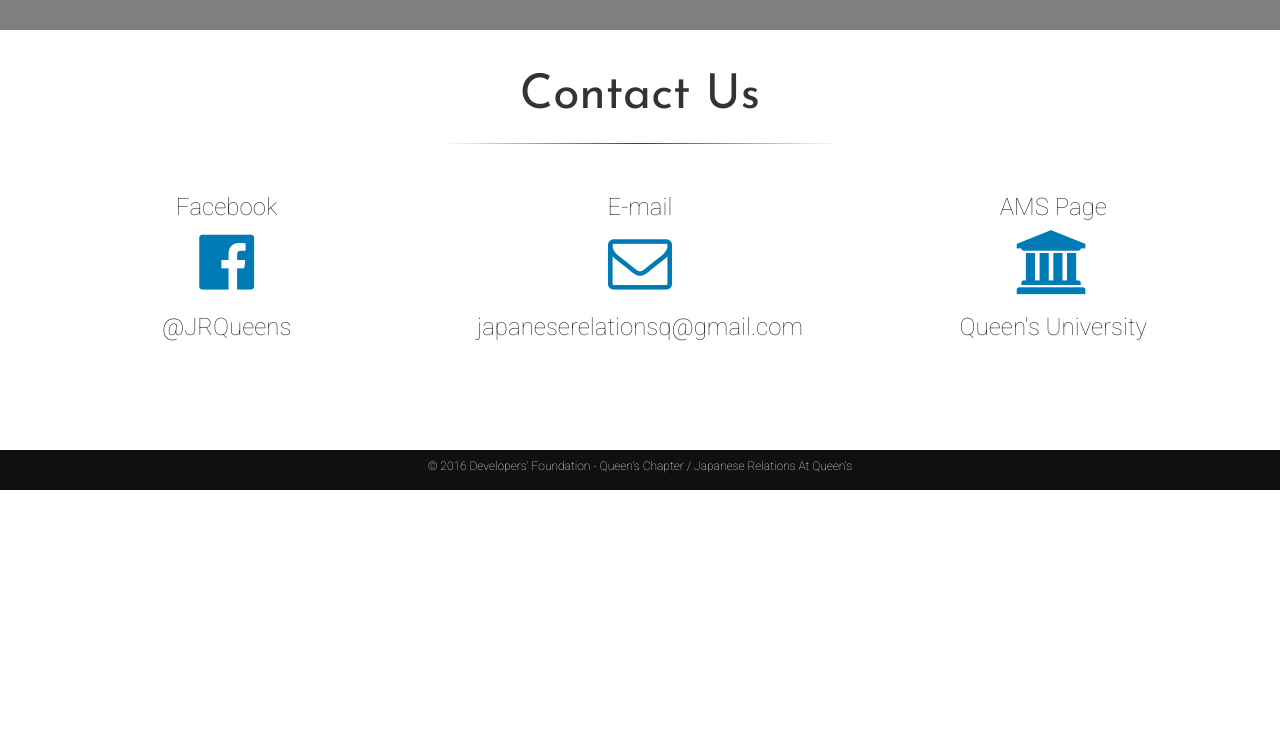
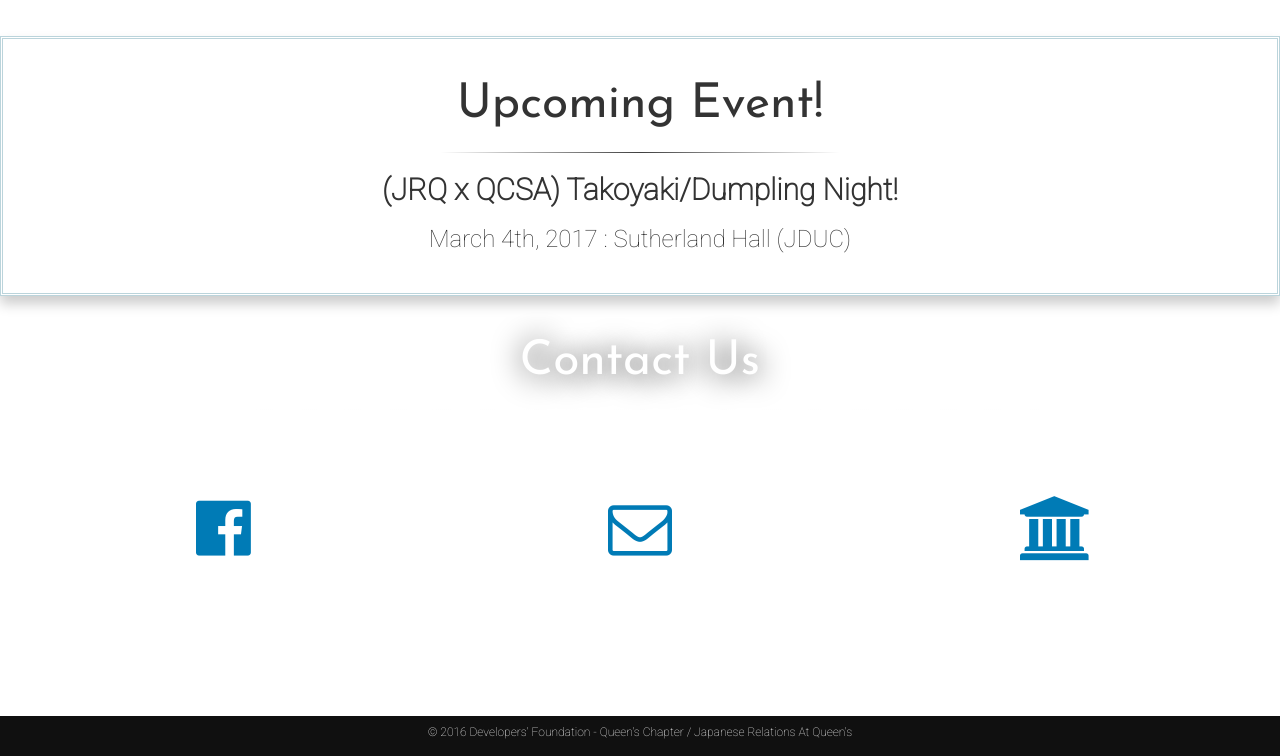
Before and after one commit to Developers-Foundation/JRQ-Website, a PHP site: page /index.html in a window 1280 px wide. Shown: the part 1943-2699 px from the top of the page. Before the commit the page ends 2433 px from the top, so only its background shows below. Run offline with PHP 8.4, Linux system fonts and the light colour scheme; some web fonts are replaced.

Commit message:
Final Deploy: Membership Discount modal addition, upcoming event section added, styling changes for contact section, added one more parallax, improved loading times for background images

```diff
--- a/public_html/css/style.css
+++ b/public_html/css/style.css
@@ -95,7 +95,7 @@ div#landing h1 {
 	text-shadow: 1px 2px 30px #050505;
 }
 
-#landing hr, #events hr{
+#landing hr, #events hr, #contact hr{
 	max-width: 800px;
 	background: linear-gradient(to right, rgba(255, 255, 255, 0), rgba(255, 255, 255, 0.75), rgba(255, 255, 255, 0));
 }
@@ -104,7 +104,7 @@ div#landing h1 {
 	color:#A9BCF7;
 }
 
-#about, #contact{
+#about, #next-event {
 	padding: 20px;
 	background-color:#FFFFFF;
 	font-color: black;
@@ -112,6 +112,8 @@ div#landing h1 {
 
 #about {
 	min-height: 500px;
+  box-shadow: 0 8px 12px 0 rgba(0,0,0,0.2);
+  border: 3px double #BBD4DB;
 }
 
 #contact {
@@ -128,7 +130,7 @@ div#landing h1 {
 	padding-top: 50px;
 }
 
-div#events h1{
+#events h1, #contact h1{
 	color: #FFF;
 	margin: 0;
 	text-align: center;
@@ -139,10 +141,15 @@ div#events h1{
 
 #events {
 	min-height: 560px;
-	background-color: rgba(0,0,0,0.5);
 }
 
-.event-info {
+#next-event {
+  min-height: 260px;
+  box-shadow: 0 8px 12px 0 rgba(0,0,0,0.2);
+  border: 3px double #BBD4DB;
+}
+
+.event-info, #contact {
 	color:#FFF;
 }
 
--- a/public_html/index.html
+++ b/public_html/index.html
@@ -59,7 +59,7 @@
     </nav>
 
 <!-- Landing -->
-    <div id="landing" class="container-fluid parallax-window wow fadeIn" data-parallax="scroll" data-image-src="img/bg5.jpg">
+    <div id="landing" class="container-fluid parallax-window wow fadeIn" data-parallax="scroll" data-image-src="img/bg55.jpg">
         <div class="row">
             <div class="col-xs-12">
             <hr class="wow fadeInRight" data-wow-delay="0.2s" />
@@ -105,16 +105,57 @@
                         <h3 class="info-title">JRQ Membership</h3>
                         <hr/>
                         <i class="fa fa-credit-card fa-4x" aria-hidden="true"></i>
-                        <p class="about-text">Get discounts on our monthly events and various places in Kingston. Click <a href="#">here</a> for more information.</p>
+                        <p class="about-text">Get discounts on our monthly events and various places in Kingston. Click <a href="" type="button" data-toggle="modal" data-target="#discounts">here</a> for more information.
+                        </p>
                     </div>
                 </div>
             </div>
         </div>
     </div>
 
+<!-- Modal -->
+    <div class="modal fade" id="discounts" tabindex="-1" role="dialog" aria-labelledby="discounts-title" aria-hidden="true">
+      <div class="modal-dialog" role="document">
+        <div class="modal-content">
+          <div class="modal-header">
+            <h2 class="modal-title text-center" id="discounts-title">Membership Discounts</h2>
+          </div>
+          <div class="modal-body text-center">
+            <h3>With our JRQ membership, you can enjoy up to 20% off at the following restaurants and shops!</h3>
+            <h4><i>Also, you will get a discount on all of our future events!</i></h4>
+            <hr/>
+            <h3><b>Restaurants</b></h5>
+            <h4><b>20% off</b></h4>
+            <ul>
+                <li>Sushibar Da (cash only, not for special deals)</li>
+            </ul>
+            <h4><b>10% off</b></h4>
+            <ul>
+                <li>Mekong (cash only)</li>
+                <li>I-Tea</li>
+                <li>Take Sushi</li>
+                <li>Golden Viet-Thai (cash only)</li>
+            </ul>
+
+            <h3><b>Shops</b></h3>
+            <h4>KAS</h4>
+            <ul>
+                <li>5% off groceries (cash only)</li>
+                <li>10% off cosmetics (cash only)</li>
+                <li>Free delivery for purchases over $50</li>
+                <li><i>Discount does not apply to homemade (pre-made) food.</i></li>
+            </ul>
+          </div>
+          <div class="modal-footer">
+            <button type="button" class="btn btn-secondary" data-dismiss="modal">Close</button>
+          </div>
+        </div>
+      </div>
+    </div>
+
 <!-- Events -->
     <span class="anchor" id="events-waypoint"></span>
-    <div id="events" class="container-fluid parallax-window" data-parallax="scroll" data-image-src="img/bg5.png">
+    <div id="events" class="container-fluid parallax-window" data-parallax="scroll" data-image-src="img/bg55.png">
         <div class="row">
             <div class="col-xs-12 text-center wow fadeInUp">
                 <h1> Past Events </h1>
@@ -171,9 +212,21 @@
         </div>
     </div>
 
+<!-- Upcoming Events Section -->
+    <div id="next-event" class="container-fluid">
+        <div class="row">
+            <div class="col-md-12 text-center">
+                <h1 class="wow fadeInDown">Upcoming Event!</h1>
+                <hr/>
+                <h2 class="wow fadeInUp"><b>(JRQ x QCSA) Takoyaki/Dumpling Night!</b></h2>
+                <h3 class="wow fadeInUp">March 4th, 2017 : Sutherland Hall (JDUC)</h3>
+            </div>
+        </div>
+    </div>
+
 <!-- Contact Section -->
     <span class="anchor" id="contact-waypoint"></span>
-    <div id="contact" class="container-fluid">
+    <div id="contact" class="container-fluid parallax-window" data-parallax="scroll" data-image-src="img/bg55.png">
         <div class="row">
             <div class="col-xs-12 text-center wow fadeInUp">
                 <h1> Contact Us </h1>
```
Also changed, not shown: public_html/img/bg55.jpg (added), public_html/img/bg55.png (added). Lines whose indentation alone changed are shown as unchanged.
